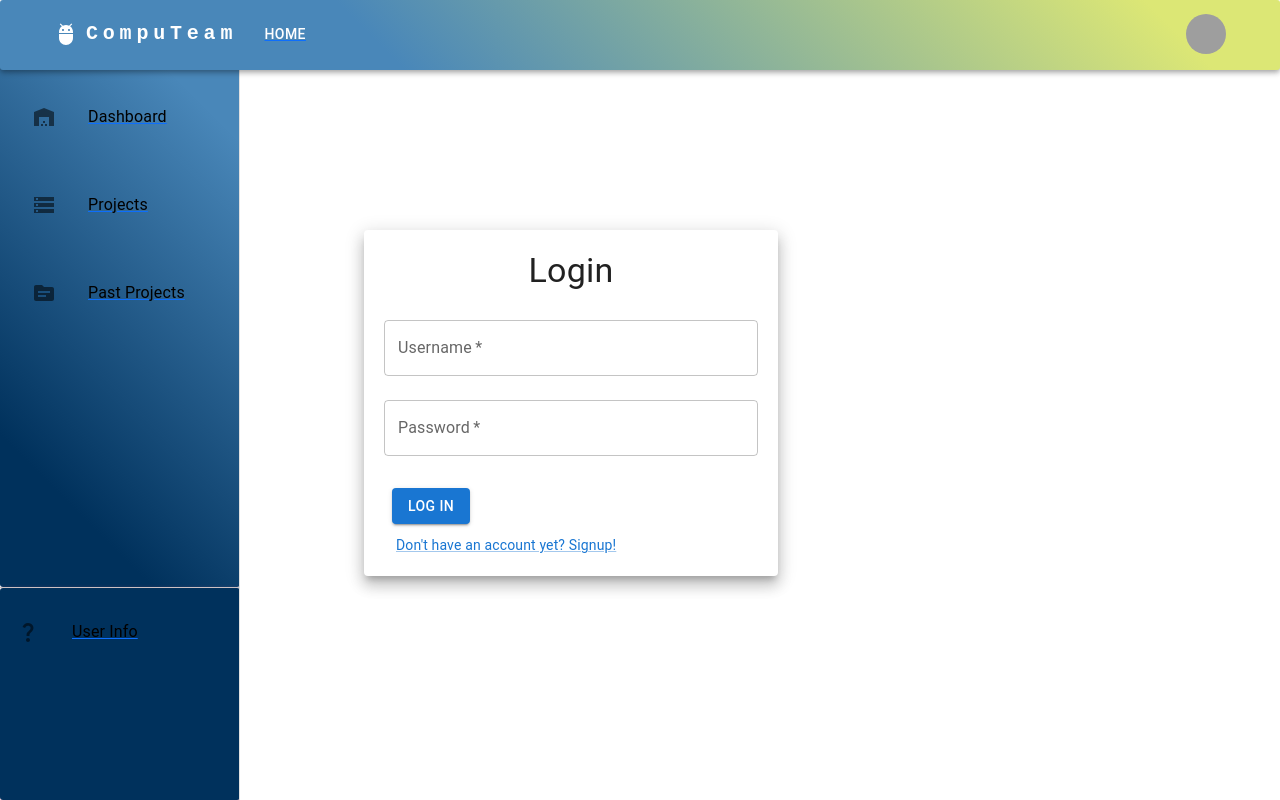
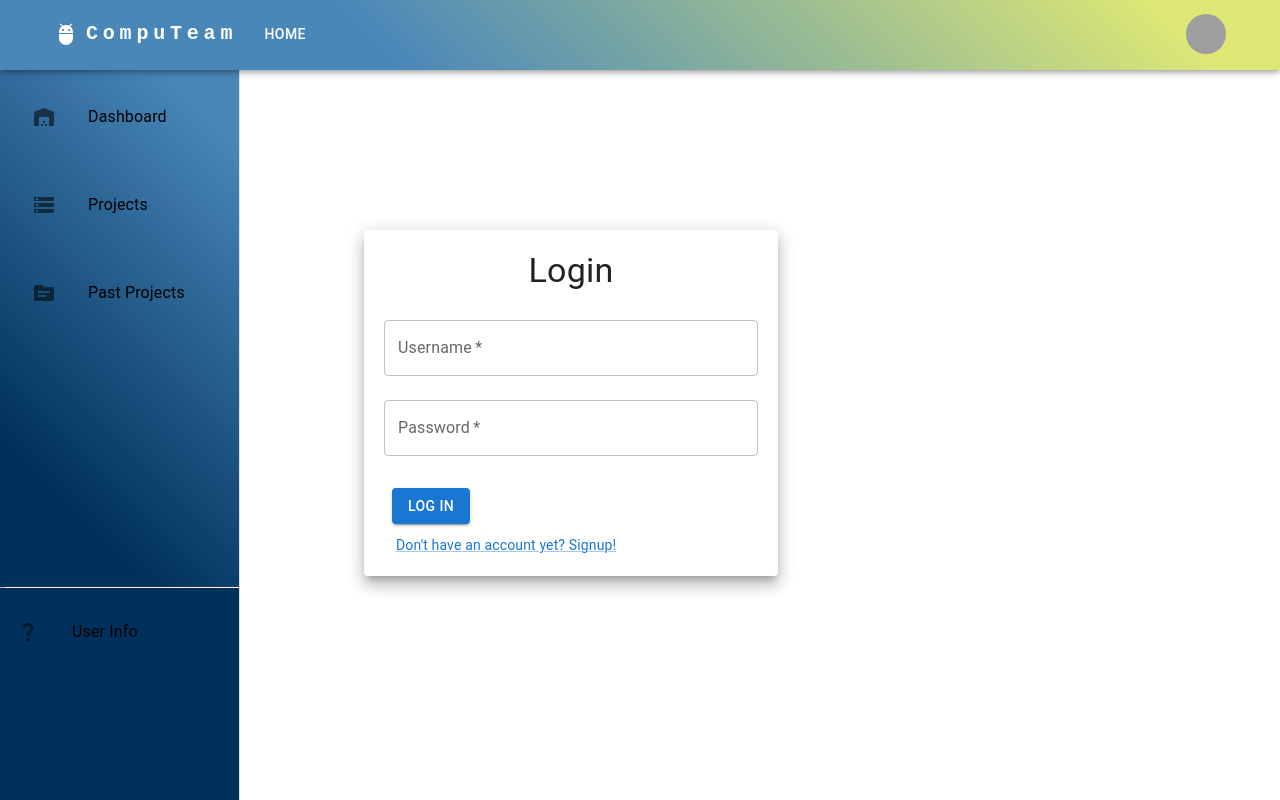
Before and after one commit to jurrewolff/volunteer-computing, a React (Create React App) app in the folder flask_react/: page /login in a window 1280 px wide. Built offline with nearby package versions, Linux system fonts and the light colour scheme; grey boxes are pictures that could not be loaded.

Commit message:
Small style adjustments

```diff
--- a/flask_react/src/Components/Navbar.js
+++ b/flask_react/src/Components/Navbar.js
@@ -36,7 +36,7 @@ const useStyles = makeStyles({
   root: {
     background: 'linear-gradient(45deg, #4987b9 30%, #dce775 90%)',
     border: 0,
-    borderRadius: 3,
+    borderRadius: 0,
     boxShadow: '0 3px 5px 2px rgba(255, 255, 255, 0.06)',
     color: 'white',
     height: 70,
@@ -78,7 +78,7 @@ const ResponsiveAppBar = () => {
     return (
       <>
         <Box sx={{ flexGrow: 1, display: { xs: 'none', md: 'flex' } }}>
-        <Link to={link}>
+        <Link to={link} style={{ textDecoration: 'none' }}>
           <Button
             // key={page}
             // onClick={handleCloseNavMenu}
--- a/flask_react/src/Components/SideMenu.js
+++ b/flask_react/src/Components/SideMenu.js
@@ -42,7 +42,7 @@ const useStyles = makeStyles({
   root: {
     background: 'linear-gradient(45deg, #00315c 20%, #4987b9 90%)',
     border: 0,
-    borderRadius: 3,
+    borderRadius: 0,
     boxShadow: '0 3px 5px 2px rgba(255, 255, 255, 0.06)',
     // color: 'white',
     // height: 70,
@@ -63,7 +63,7 @@ const useStyles = makeStyles({
   child: {
     background: '#00315c',
     border: 0,
-    borderRadius: 3,
+    borderRadius: 0,
     boxShadow: '0 3px 5px 2px rgba(255, 105, 135, .3)',
     // color: 'white',
     // height: 70,
@@ -94,12 +94,12 @@ export default function PermanentDrawerLeft() {
     var icon = icons[index];
 
     return (
-      <Link to={path}>
+      <Link to={path} style={{ textDecoration: 'none' }}>
         <ListItemButton>
           <ListItemIcon>
             {icon}
           </ListItemIcon>
-          <ListItemText primary={page} sx={{ my: 2, color: 'black', display: 'block' }} />
+          <ListItemText primary={page} sx={{ my: 2, color: 'black', display: 'block', width: 120 }} />
         </ListItemButton>
       </Link>
     )
@@ -145,14 +145,14 @@ export default function PermanentDrawerLeft() {
           {pages.map((page, index) => (
             <ListItem key={page}>
               {makeLink(page, index)}
-              <Divider />
+              <Divider style={{color: 'black'}}/>
             </ListItem>
           ))}
         </List>
-        <Divider />
+        <Divider style={{backgroundColor: 'black', width:5}}/>
         <List className={classes.child}>
           <ListItem key={'User Info'} disablePadding>
-            <Link to={"/usage"}>
+            <Link to={"/usage"} style={{ textDecoration: 'none' }}>
               <ListItemButton>
                 <ListItemIcon>
                   <QuestionMarkIcon />
```
